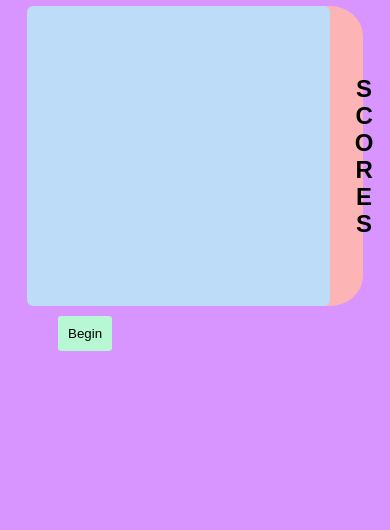
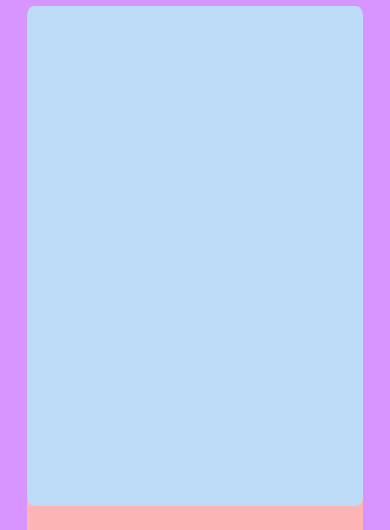
Before and after one commit to boogiematrix/code-quiz, a plain HTML site: page index.html in a window 390 px wide. Shown: the part 83-613 px from the top of the page. Drawn offline with Linux system fonts and the light colour scheme.

Commit message:
added responsiveness

```diff
--- a/index.html
+++ b/index.html
@@ -24,7 +24,7 @@
             <br/>
             <input type='radio' id='c' name='question' value='c'>
             <label for='c'></label>
-            <label for='initials'></label>
+            <label for='initials' id='initiallabel'></label>
             <input type='text' id='initials' name='initials'>
        </div>
        <div id='scorebox'>
--- a/style.css
+++ b/style.css
@@ -34,6 +34,7 @@ section {
     width: 90%;
     background-color: rgb(253, 180, 180);
     border-radius: 10%;
+    font-size: 24px;
 }
 
 #quiz-box {
@@ -65,6 +66,7 @@ label,
 input {
     padding: 10px 0px;
     margin: 10px 5px;
+    display: inline-block;
 }
 
 input {
@@ -88,4 +90,55 @@ button {
     padding: 10px;;
     right: 20%;
     border-radius: 4%;
+    max-height: 300px;
+    font-size: 16px;
 }
+
+@media screen and (max-width: 738px) {
+    h1 {
+        text-align: center;
+    }
+
+    section {
+        flex-flow: column-reverse wrap;
+        height: 600px;
+    }
+
+    #quiz-box {
+        width: 100%;
+        height: 500px;
+    }
+
+    #highscore {
+        height: 100px;
+        writing-mode: horizontal-tb;
+        width: 100%;
+    }
+
+    #scorebox {
+        top: 90px;
+    }
+
+    label,
+    input {
+        margin: 15px 5px;
+    }
+
+    #initiallabel {
+        margin: 0 auto;
+        text-align: center;
+        display: flex;
+    }
+
+    #initials {
+        margin: 0 0 0 30%;
+    }
+
+    button {
+        width: 90%;
+        align-self: center;
+        margin: 30px 0;
+
+        border: 1px solid rgb(99, 60, 94);
+    }
+}
```
